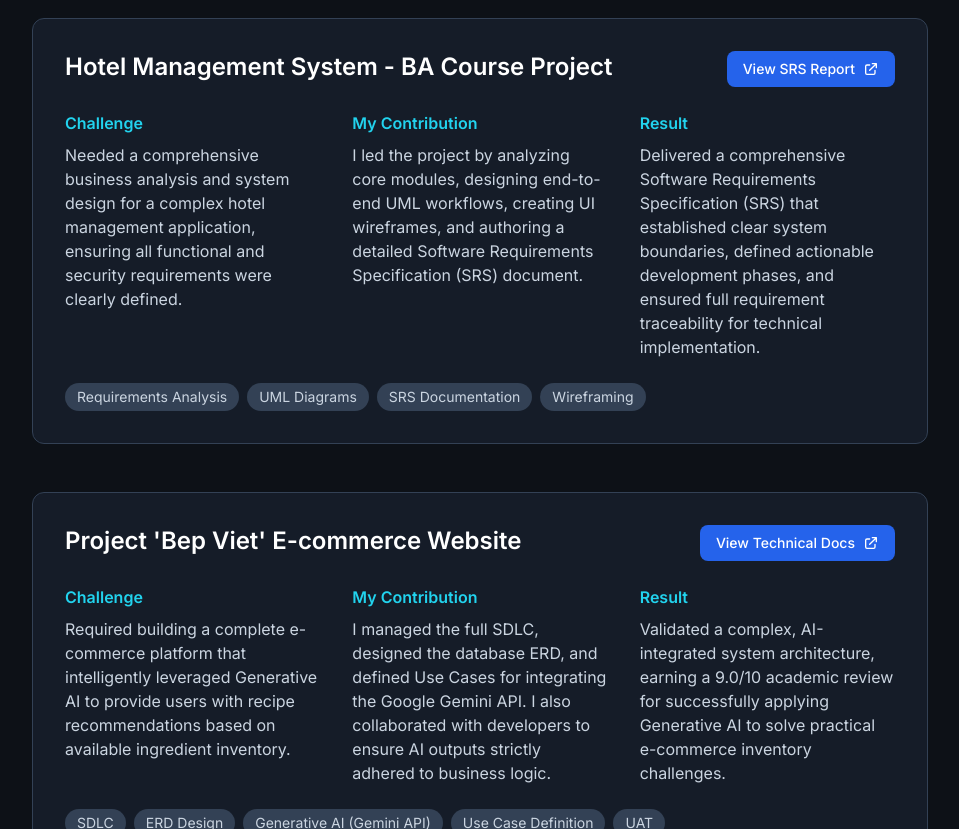
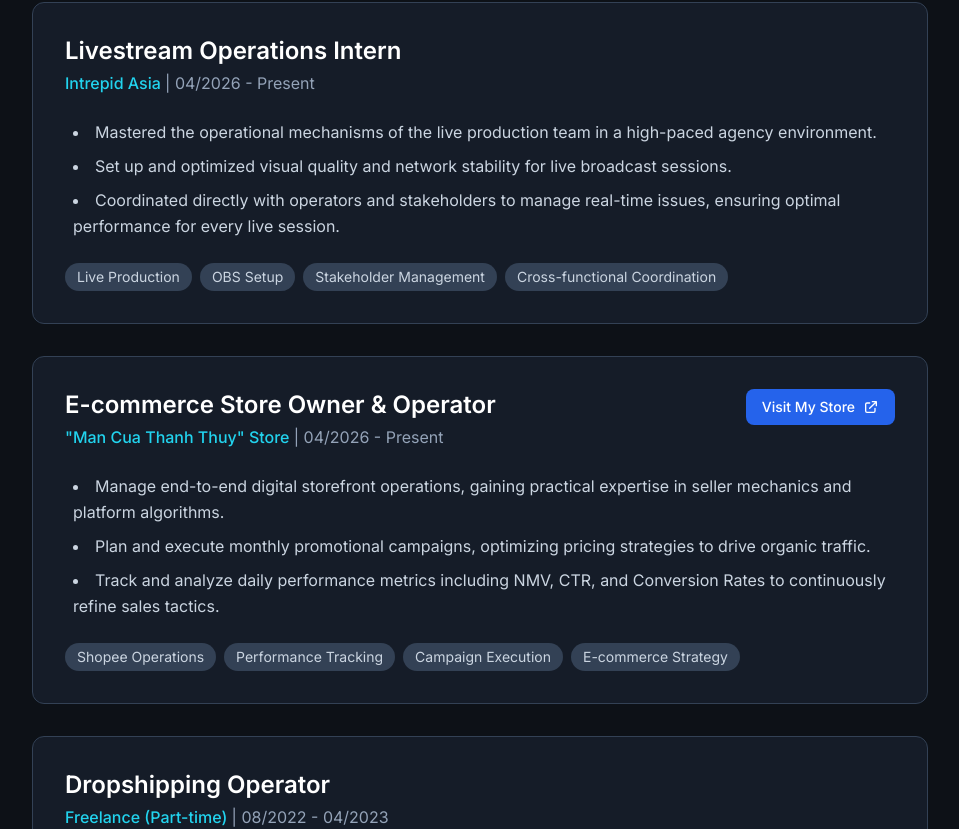
Before and after one commit to ondynguyen411/portfolio-nguyen-tuan-dat, a React (Vite) app: page / in a window 1280 px wide. Shown: the part 1751-2580 px from the top of the page, without its empty margins (160-1119 px from the left). Built offline with nearby package versions, Linux system fonts and the light colour scheme.

Commit message:
Add work experience and update project contributions
Added new work experience data and updated project contributions with new details.

```diff
--- a/src/components/Projects.jsx
+++ b/src/components/Projects.jsx
@@ -1,52 +1,132 @@
 import React from 'react';
 
+// --- NEW WORK EXPERIENCE DATA ---
+const experienceData = [
+    {
+        title: "Livestream Operations Intern",
+        company: "Intrepid Asia",
+        time: "04/2026 - Present",
+        responsibilities: [
+            "Mastered the operational mechanisms of the live production team in a high-paced agency environment.",
+            "Set up and optimized visual quality and network stability for live broadcast sessions.",
+            "Coordinated directly with operators and stakeholders to manage real-time issues, ensuring optimal performance for every live session."
+        ],
+        skills: ["Live Production", "OBS Setup", "Stakeholder Management", "Cross-functional Coordination"],
+        link: "",
+        buttonText: ""
+    },
+    {
+        title: "E-commerce Store Owner & Operator",
+        company: `"Man Cua Thanh Thuy" Store`,
+        time: "04/2026 - Present",
+        responsibilities: [
+            "Manage end-to-end digital storefront operations, gaining practical expertise in seller mechanics and platform algorithms.",
+            "Plan and execute monthly promotional campaigns, optimizing pricing strategies to drive organic traffic.",
+            "Track and analyze daily performance metrics including NMV, CTR, and Conversion Rates to continuously refine sales tactics."
+        ],
+        skills: ["Shopee Operations", "Performance Tracking", "Campaign Execution", "E-commerce Strategy"],
+        link: "https://shopee.vn/dat411200loooo?categoryId=100636&entryPoint=ShopByPDP&itemId=29644500097&upstream=search",
+        buttonText: "Visit My Store"
+    },
+    {
+        title: "Dropshipping Operator",
+        company: "Freelance (Part-time)",
+        time: "08/2022 - 04/2023",
+        responsibilities: [
+            "Operated a cross-border e-commerce model, identifying trending products and setting up digital storefronts.",
+            "Gained foundational experience in digital retail workflows, customer communication, and online order fulfillment."
+        ],
+        skills: ["Dropshipping", "Product Research", "Order Fulfillment"],
+        link: "",
+        buttonText: ""
+    }
+];
+
+// --- UPDATED PROJECTS DATA ---
 const projectsData = [
     {
-        title: "Hotel Management System - BA Course Project",
-        challenge: "Needed a comprehensive business analysis and system design for a complex hotel management application, ensuring all functional and security requirements were clearly defined.",
-        contribution: "I led the project by analyzing core modules, designing end-to-end UML workflows, creating UI wireframes, and authoring a detailed Software Requirements Specification (SRS) document.",
-        result: "Delivered a comprehensive Software Requirements Specification (SRS) that established clear system boundaries, defined actionable development phases, and ensured full requirement traceability for technical implementation.",
-        skills: ["Requirements Analysis", "UML Diagrams", "SRS Documentation", "Wireframing"],
-        // Points directly to the PDF in your public/documents folder
-        link: `${import.meta.env.BASE_URL}documents/Hotel_Management_SRS.pdf`,
-        buttonText: "View SRS Report"
+        title: "OP SHIFT — Automated Shift Scheduling System",
+        challenge: "Manual livestream scheduling consumed heavy resources. Staff cross-checked spreadsheets manually, leading to missed or delayed shifts which negatively impacted brand performance.",
+        contribution: "Developed a 'Zero Human Intervention' background system that extracts schedule data, syncs directly to operators' Google Calendars, and triggers automated email alerts.",
+        result: "Completely eliminated manual tracking, prevented late shifts, and established a foundation for an Analytics Dashboard to track room fill rates and individual performance.",
+        skills: ["Workflow Automation", "Data Standardization", "API Integration", "Process Optimization"],
+        link: "",
+        buttonText: ""
     },
     {
         title: "Project 'Bep Viet' E-commerce Website",
-        challenge: "Required building a complete e-commerce platform that intelligently leveraged Generative AI to provide users with recipe recommendations based on available ingredient inventory.",
-        contribution: "I managed the full SDLC, designed the database ERD, and defined Use Cases for integrating the Google Gemini API. I also collaborated with developers to ensure AI outputs strictly adhered to business logic.",
-        result: "Validated a complex, AI-integrated system architecture, earning a 9.0/10 academic review for successfully applying Generative AI to solve practical e-commerce inventory challenges.",
-        skills: ["SDLC", "ERD Design", "Generative AI (Gemini API)", "Use Case Definition", "UAT"],
-        // Points directly to the PDF in your public/documents folder
+        challenge: "Required building a complete e-commerce platform that leveraged Generative AI to provide users with recipe recommendations based on available ingredient inventory.",
+        contribution: "Managed the full SDLC, designed the database ERD, and defined Use Cases for integrating the Google Gemini API to analyze inventory data.",
+        result: "Validated an AI-integrated system architecture, earning a 9.0/10 academic review for successfully applying AI to solve practical e-commerce challenges.",
+        skills: ["SDLC", "ERD Design", "Generative AI", "E-commerce Architecture"],
         link: `${import.meta.env.BASE_URL}documents/Bep_Viet_Docs.pdf`,
         buttonText: "View Technical Docs"
     },
     {
-        title: "LinkedIn Job Intelligence & Automation",
-        challenge: "Manual job searching is time-consuming and often results in missing high-priority postings due to poor platform sorting and repetitive manual checks.",
-        contribution: "Built a sophisticated n8n automation pipeline. Developed custom JavaScript nodes for data cleaning, implemented randomized delay logic to bypass rate limits, and designed a relative-time sorting algorithm for real-time market tracking.",
-        result: "Automated the collection of curated job leads into a centralized Google Sheets dashboard, featuring keyword-based filtering and zero-duplicate data entry.",
-        skills: ["n8n", "Workflow Automation", "JavaScript", "API Integration", "Regex"],
-        // Points to your Notion case study
-        link: "https://grave-dead-8b3.notion.site/Automated-LinkedIn-Job-Searching-310f69babc29803a9cb4fac7efb4b680",
-        buttonText: "Read Case Study"
-    },
-    {
         title: "Bach Khoa Mentoring Platform",
-        challenge: "The platform suffered from user drop-offs during report submissions and required strict Role-Based Access Control (RBAC) to ensure security for mentor-mentee pairs.",
-        contribution: "Acted as the bridge between Operations and Tech to clarify RBAC requirements. I analyzed user drop-off points, proposed UI improvements, and executed test scripts across 12 QA rounds.",
-        result: "Standardized the requirement documentation process, enabling the dev team to build features supporting over 130 mentor-mentee pairs with zero logic errors during UAT.",
-        skills: ["Quality Assurance (QA)", "RBAC", "UI/UX Analysis", "Stakeholder Communication", "UAT"]
-        // No link provided, so the button will cleanly hide itself
-    },
-
+        challenge: "The platform suffered from user drop-offs during report submissions and required strict Role-Based Access Control to ensure security.",
+        contribution: "Acted as the bridge between Operations and Tech to clarify requirements. Analyzed UI drop-off points and executed test scripts across 12 QA rounds.",
+        result: "Standardized the requirement documentation process, enabling the dev team to build features supporting over 130 mentor-mentee pairs with zero logic errors upon launch.",
+        skills: ["Quality Assurance (QA)", "UI/UX Analysis", "Stakeholder Communication", "UAT"],
+        link: "",
+        buttonText: ""
+    }
 ];
 
 const Projects = () => {
     return (
         <section id="projects" className="py-20 px-4">
             <div className="max-w-4xl mx-auto">
-                <div className="text-center mb-16">
+
+                {/* --- WORK EXPERIENCE SECTION --- */}
+                <div className="text-center mb-12">
+                    <h3 className="text-3xl font-bold text-center mb-4 text-white">
+                        Work Experience
+                    </h3>
+                    <div className="w-24 h-1 bg-gradient-to-r from-blue-500 to-cyan-400 mx-auto"></div>
+                </div>
+                <div className="space-y-8 mb-24">
+                    {experienceData.map((exp, index) => (
+                        <div key={index} className="bg-slate-800/50 border border-slate-700 p-8 rounded-xl backdrop-blur-sm">
+                            <div className="flex flex-col md:flex-row md:justify-between md:items-start mb-6">
+                                <div>
+                                    <h4 className="text-2xl font-semibold text-white">{exp.title}</h4>
+                                    <p className="text-cyan-400 mt-1 font-medium">{exp.company} <span className="text-slate-400 font-normal">| {exp.time}</span></p>
+                                </div>
+
+                                {exp.link && (
+                                    <a
+                                        href={exp.link}
+                                        target="_blank"
+                                        rel="noopener noreferrer"
+                                        className="mt-4 md:mt-0 inline-flex items-center px-4 py-2 text-sm font-medium text-white bg-blue-600 rounded-lg hover:bg-blue-700 transition-colors shrink-0"
+                                    >
+                                        {exp.buttonText || "View Detail"}
+                                        <svg className="w-4 h-4 ml-2" fill="none" stroke="currentColor" viewBox="0 0 24 24">
+                                            <path strokeLinecap="round" strokeLinejoin="round" strokeWidth="2" d="M10 6H6a2 2 0 00-2 2v10a2 2 0 002 2h10a2 2 0 002-2v-4M14 4h6m0 0v6m0-6L10 14" />
+                                        </svg>
+                                    </a>
+                                )}
+                            </div>
+
+                            <ul className="list-disc list-inside text-slate-300 space-y-2 mb-6 ml-2">
+                                {exp.responsibilities.map((req, idx) => (
+                                    <li key={idx} className="leading-relaxed">{req}</li>
+                                ))}
+                            </ul>
+
+                            <div className="flex flex-wrap gap-2">
+                                {exp.skills.map(skill => (
+                                    <span key={skill} className="px-3 py-1 text-sm bg-slate-700 text-slate-300 rounded-full">{skill}</span>
+                                ))}
+                            </div>
+                        </div>
+                    ))}
+                </div>
+
+
+                {/* --- PROJECT CONTRIBUTIONS SECTION --- */}
+                <div className="text-center mb-12">
                     <h3 className="text-3xl font-bold text-center mb-4 text-white">
                         Project Contributions
                     </h3>
```
